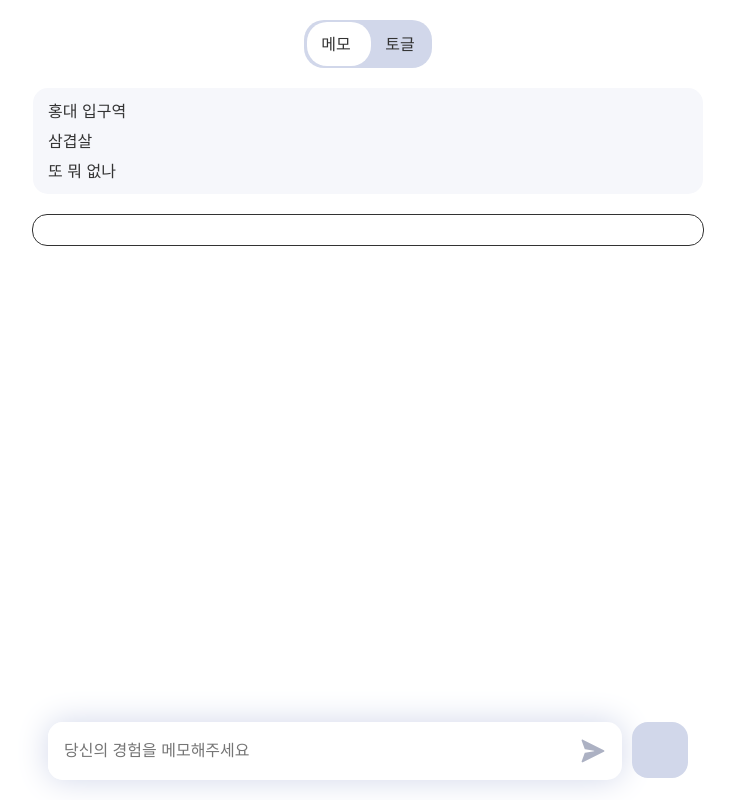
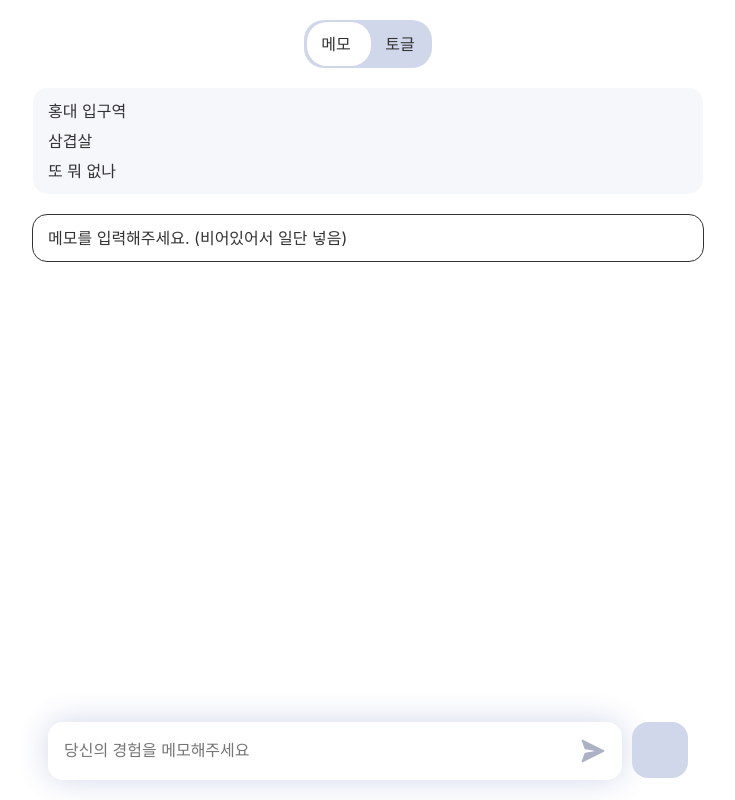
Before and after one commit to jxxh204/project-mem, a React (Vite) app: page / in a window 1280 px wide. Shown: the whole page, without its empty margins (272-1007 px from the left). Built offline with nearby package versions, Linux system fonts and the light colour scheme.

Commit message:
FEAT : Temp 입력 제작

```diff
--- a/src/App.tsx
+++ b/src/App.tsx
@@ -16,8 +16,8 @@ function App() {
         <Login />
         {/* 메모로 감쌀필요가 있을지. */}
         <Memo>
+          <Save />
           <Temp />
-          <Save />
         </Memo>
 
         <Bottom>
--- a/src/components/Bottom/Input.tsx
+++ b/src/components/Bottom/Input.tsx
@@ -36,15 +36,18 @@ function Input() {
   const [text, setText] = useState("");
   const context = useMemoContext();
 
-  const handleSubmit = (e: React.FormEvent<HTMLInputElement>) => {
+  const handleSubmit = (e: React.FormEvent<HTMLFormElement>) => {
     e.preventDefault();
+    const textElement = e.currentTarget[0] as HTMLInputElement;
     context?.addTempText(text);
+    textElement.value = "";
+    setText("");
   };
   const onChangeHandler = (e: React.ChangeEvent<HTMLInputElement>) =>
     setText(e.target.value);
 
   return (
-    <InputWarp>
+    <InputWarp onSubmit={handleSubmit}>
       <Text
         placeholder="당신의 경험을 메모해주세요"
         type="text"
@@ -56,7 +59,6 @@ function Input() {
         name="submit"
         alt="메모 입력 버튼"
         disabled={text ? false : true}
-        onClick={handleSubmit}
       ></Submit>
     </InputWarp>
   );
--- a/src/components/Memo/Save.tsx
+++ b/src/components/Memo/Save.tsx
@@ -1,28 +1,34 @@
 import styled from "styled-components";
-import { useMemoContext } from "../../contexts/memo";
 
-const TempStyle = styled.div`
-  background-color: white;
+const SaveStyle = styled.div`
+  background-color: ${({ theme }) => theme.color.light};
   color: ${({ theme }) => theme.color.darkGray};
-  border: solid 1px ${({ theme }) => theme.color.darkGray};
   width: 100%;
+  border-radius: 15px;
   font-size: 16px;
   padding: 15px;
-  border-radius: 15px;
+  ul {
+    display: flex;
+    flex-direction: column;
+    gap: 14px;
+  }
 `;
 
-function Temp() {
-  const context = useMemoContext();
-
+function Save() {
+  const contents = [
+    { index: 0, content: "홍대 입구역" },
+    { index: 1, content: "삼겹살" },
+    { index: 2, content: "또 뭐 없나" },
+  ];
   return (
-    <TempStyle>
+    <SaveStyle>
       <ul>
-        {context?.tempText.map((text, index) => (
-          <li key={index}>{text}</li>
+        {contents.map((value, index) => (
+          <li key={index}>{value.content}</li>
         ))}
       </ul>
-    </TempStyle>
+    </SaveStyle>
   );
 }
 
-export default Temp;
+export default Save;
--- a/src/components/Memo/Temp.tsx
+++ b/src/components/Memo/Temp.tsx
@@ -1,34 +1,29 @@
 import styled from "styled-components";
+import { useMemoContext } from "../../contexts/memo";
 
-const SaveStyle = styled.div`
-  background-color: ${({ theme }) => theme.color.light};
+const TempStyle = styled.ul`
+  background-color: white;
   color: ${({ theme }) => theme.color.darkGray};
+  border: solid 1px ${({ theme }) => theme.color.darkGray};
   width: 100%;
-  border-radius: 15px;
   font-size: 16px;
   padding: 15px;
-  ul {
-    display: flex;
-    flex-direction: column;
-    gap: 14px;
-  }
+  border-radius: 15px;
+  display: flex;
+  flex-direction: column;
+  gap: 10px;
 `;
 
-function Save() {
-  const contents = [
-    { index: 0, content: "홍대 입구역" },
-    { index: 1, content: "삼겹살" },
-    { index: 2, content: "또 뭐 없나" },
-  ];
+function Temp() {
+  const context = useMemoContext();
+
   return (
-    <SaveStyle>
-      <ul>
-        {contents.map((value, index) => (
-          <li key={index}>{value.content}</li>
-        ))}
-      </ul>
-    </SaveStyle>
+    <TempStyle>
+      {context?.tempText.length
+        ? context?.tempText.map((text, index) => <li key={index}>{text}</li>)
+        : "메모를 입력해주세요. (비어있어서 일단 넣음)"}
+    </TempStyle>
   );
 }
 
-export default Save;
+export default Temp;
```
